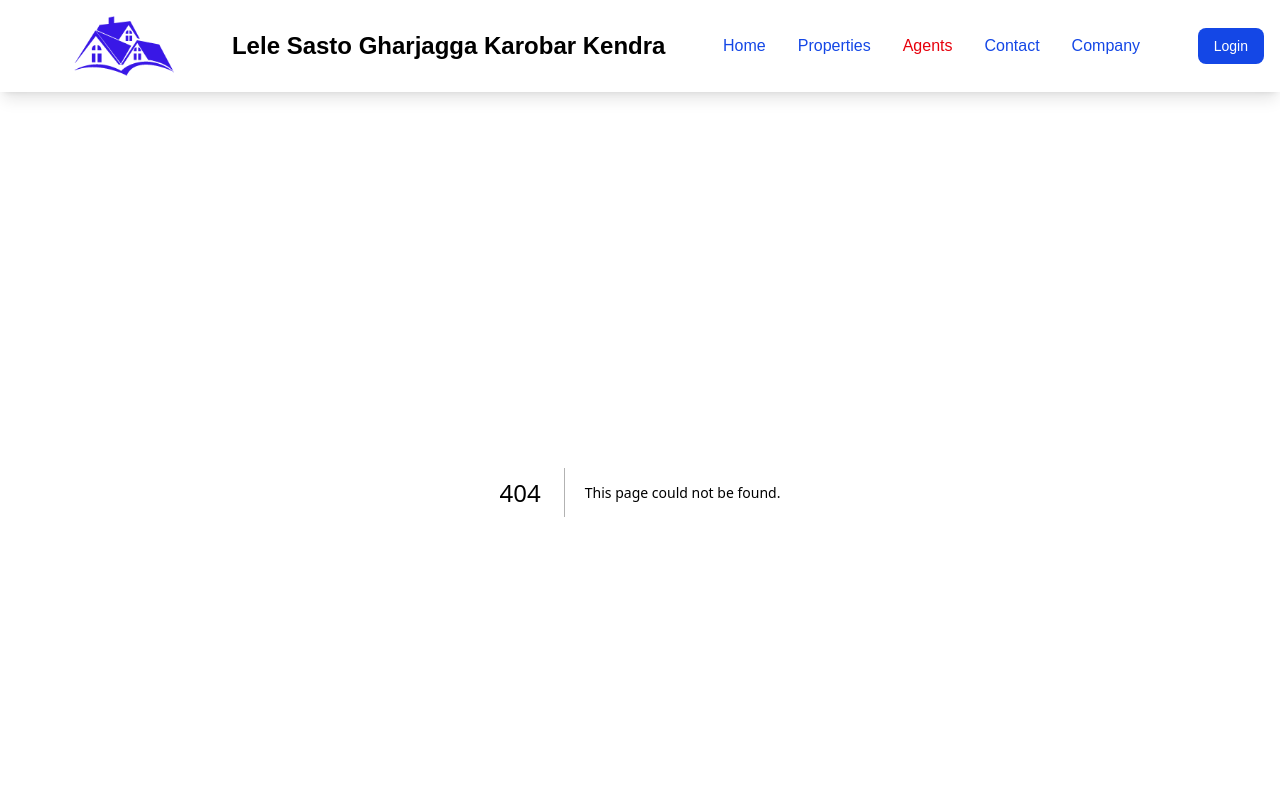
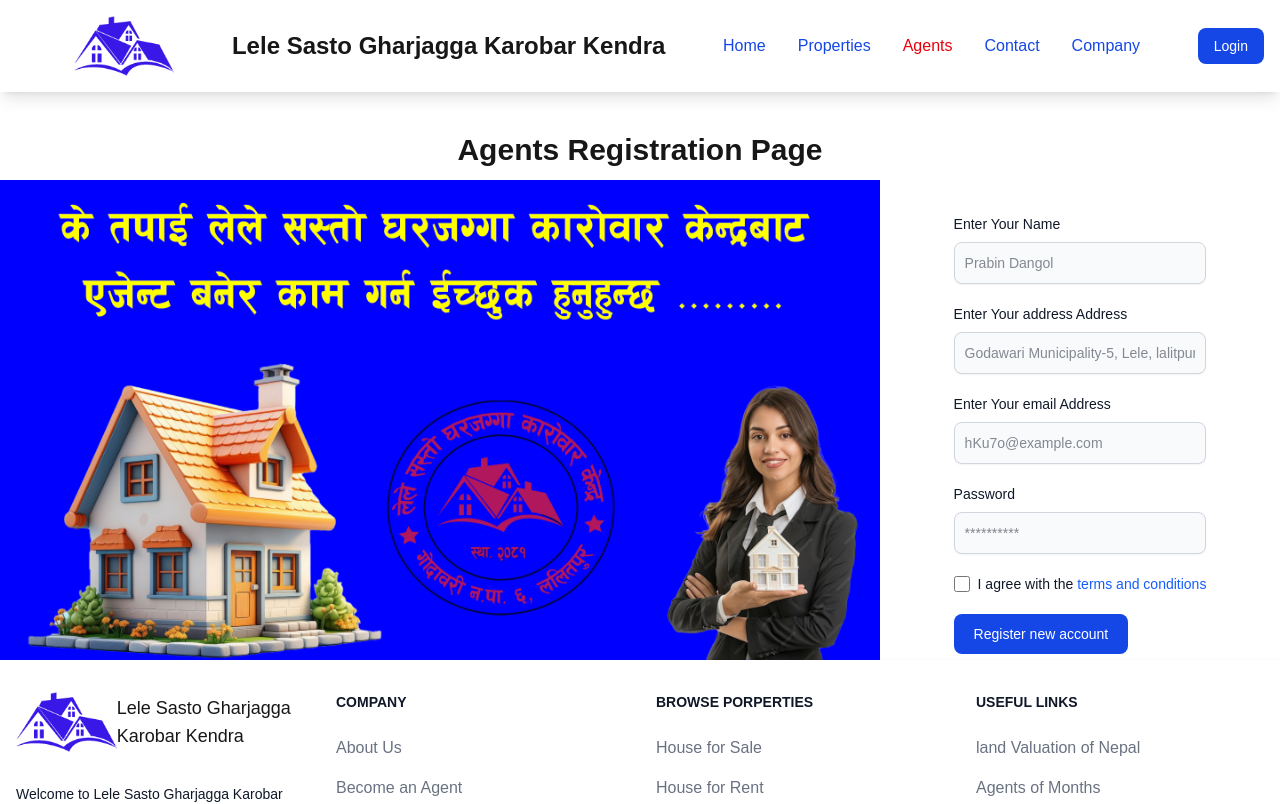
Before and after one commit to iamprabin-git/lelestore_Next.js, a Next.js app: page /agents in a window 1280 px wide. Before the commit this address had no page. Shown: the top 804 px of the page. Built offline with nearby package versions, Linux system fonts and the light colour scheme.

Commit message:
agent form
Signed-off-by: Prabin Dangol <dprabin23@gmail.com>

```diff
--- /dev/null
+++ b/src/app/agents/page.js
@@ -0,0 +1,114 @@
+import Image from "next/image";
+import image from "../../assets/images/agency.png";
+import React from "react";
+
+function AgentsPage() {
+  return (
+    <>
+      <h1 className="text-3xl font-bold pt-10 text-center">
+        Agents Registration Page
+      </h1>
+      <div className="flex mx-auto items-center justify-center">
+        <Image
+        height={800}
+        width={800}
+        className="h-120 w-auto mt-3"
+        src={image} alt="agency Image" />
+
+      <form className="max-w-lg mx-auto mt-10 items-center justify-center">
+        <div className="mb-5">
+          <label
+            htmlFor="Name"
+            className="block mb-2 text-sm font-medium text-gray-900 dark:text-white"
+          >
+            Enter Your Name
+          </label>
+          <input
+            type="Name"
+            id="Name"
+            className="shadow-xs bg-gray-50 border border-gray-300 text-gray-900 text-sm rounded-lg focus:ring-blue-500 focus:border-blue-500 block w-full p-2.5 dark:bg-gray-700 dark:border-gray-600 dark:placeholder-gray-400 dark:text-white dark:focus:ring-blue-500 dark:focus:border-blue-500 dark:shadow-xs-light"
+            placeholder="Prabin Dangol"
+            required
+          />
+        </div>
+        <div className="mb-5">
+          <label
+            htmlFor="address"
+            className="block mb-2 text-sm font-medium text-gray-900 dark:text-white"
+          >
+           Enter Your address Address
+          </label>
+          <input
+            type="text"
+            id="address"
+            className="shadow-xs bg-gray-50 border border-gray-300 text-gray-900 text-sm rounded-lg focus:ring-blue-500 focus:border-blue-500 block w-full p-2.5 dark:bg-gray-700 dark:border-gray-600 dark:placeholder-gray-400 dark:text-white dark:focus:ring-blue-500 dark:focus:border-blue-500 dark:shadow-xs-light"
+            placeholder="Godawari Municipality-5, Lele, lalitpur"
+            required
+          />
+        </div>
+        <div className="mb-5">
+          <label
+            htmlFor="email"
+            className="block mb-2 text-sm font-medium text-gray-900 dark:text-white"
+          >
+           Enter Your email Address
+          </label>
+          <input
+            type="email"
+            id="email"
+            className="shadow-xs bg-gray-50 border border-gray-300 text-gray-900 text-sm rounded-lg focus:ring-blue-500 focus:border-blue-500 block w-full p-2.5 dark:bg-gray-700 dark:border-gray-600 dark:placeholder-gray-400 dark:text-white dark:focus:ring-blue-500 dark:focus:border-blue-500 dark:shadow-xs-light"
+            placeholder="hKu7o@example.com"
+            required
+          />
+        </div>
+        <div className="mb-5">
+          <label
+            htmlFor="password"
+            className="block mb-2 text-sm font-medium text-gray-900 dark:text-white"
+          >
+            Password
+          </label>
+          <input
+            type="password"
+            id="repeat-password"
+            className="shadow-xs bg-gray-50 border border-gray-300 text-gray-900 text-sm rounded-lg focus:ring-blue-500 focus:border-blue-500 block w-full p-2.5 dark:bg-gray-700 dark:border-gray-600 dark:placeholder-gray-400 dark:text-white dark:focus:ring-blue-500 dark:focus:border-blue-500 dark:shadow-xs-light"
+            placeholder="**********"
+            required
+          />
+        </div>
+        <div className="flex items-start mb-5">
+          <div className="flex items-center h-5">
+            <input
+              id="terms"
+              type="checkbox"
+              defaultValue
+              className="w-4 h-4 border border-gray-300 rounded-sm bg-gray-50 focus:ring-3 focus:ring-blue-300 dark:bg-gray-700 dark:border-gray-600 dark:focus:ring-blue-600 dark:ring-offset-gray-800 dark:focus:ring-offset-gray-800"
+              required
+            />
+          </div>
+          <label
+            htmlFor="terms"
+            className="ms-2 text-sm font-medium text-gray-900 dark:text-gray-300"
+          >
+            I agree with the{" "}
+            <a
+              href="#"
+              className="text-blue-600 hover:underline dark:text-blue-500"
+            >
+              terms and conditions
+            </a>
+          </label>
+        </div>
+        <button
+          type="submit"
+          className="text-white bg-blue-700 hover:bg-blue-800 focus:ring-4 focus:outline-none focus:ring-blue-300 font-medium rounded-lg text-sm px-5 py-2.5 text-center dark:bg-blue-600 dark:hover:bg-blue-700 dark:focus:ring-blue-800"
+        >
+          Register new account
+        </button>
+      </form>
+      </div>
+    </>
+  );
+}
+
+export default AgentsPage;
--- a/src/app/properties/page.js
+++ b/src/app/properties/page.js
@@ -1,8 +1,107 @@
-import React from 'react'
+import Image from 'next/image';
+import Link from 'next/link';
+import logo from '../../assets/images/logo.png';
 
 function PropertiesPage() {
   return (
-    <div>Properties</div>
+    <>
+      <section className="bg-white dark:bg-gray-900 ">
+        <h1 className="text-3xl font-bold underline pt-6 text-center">Recently Listed Properties</h1>
+        <div className="flex flex-col-4 gap-3 items-center justify-center">
+        <div className="max-w-sm p-6 bg-white border border-gray-200 rounded-lg shadow-sm dark:bg-gray-800 dark:border-gray-700">
+        <span className="relative bg-red-600 text-white font-semibold px-2 py-1">Sale</span>
+            <Link href="#">
+              <Image className="rounded-t-lg" src={logo} alt="property" />
+            </Link>
+            <div className="p-5">
+              <Link href="#">
+                <h5 className="mb-2 text-2xl font-bold tracking-tight text-gray-900 dark:text-white">
+                  Land on sale At Lele
+                </h5>
+              </Link>
+              <p className="mb-3 font-normal text-gray-700 dark:text-gray-400">
+                Rs. 1,00,000 per Anna
+              </p>
+              <Link
+                href="#"
+                className="inline-flex items-center px-3 py-2 text-sm font-medium text-center text-white bg-blue-700 rounded-lg hover:bg-blue-800 focus:ring-4 focus:outline-none focus:ring-blue-300 dark:bg-blue-600 dark:hover:bg-blue-700 dark:focus:ring-blue-800"
+              >
+                view Details
+              </Link>
+            </div>
+          </div>
+
+          <div className="max-w-sm p-6 bg-white border border-gray-200 rounded-lg shadow-sm dark:bg-gray-800 dark:border-gray-700">
+          <span className="relative bg-red-600 text-white font-semibold px-2 py-1">Sale</span>
+            <Link href="#">
+              <Image className="rounded-t-lg" src={logo} alt="property" />
+            </Link>
+            <div className="p-5">
+              <Link href="#">
+                <h5 className="mb-2 text-2xl font-bold tracking-tight text-gray-900 dark:text-white">
+                  Land on sale At Lele
+                </h5>
+              </Link>
+              <p className="mb-3 font-normal text-gray-700 dark:text-gray-400">
+                Rs. 1,00,000 per Anna
+              </p>
+              <Link
+                href="#"
+                className="inline-flex items-center px-3 py-2 text-sm font-medium text-center text-white bg-blue-700 rounded-lg hover:bg-blue-800 focus:ring-4 focus:outline-none focus:ring-blue-300 dark:bg-blue-600 dark:hover:bg-blue-700 dark:focus:ring-blue-800"
+              >
+                view Details
+              </Link>
+            </div>
+          </div>
+          <div className="max-w-sm p-6 bg-white border border-gray-200 rounded-lg shadow-sm dark:bg-gray-800 dark:border-gray-700">
+          <span className="relative bg-red-600 text-white font-semibold px-2 py-1">Sale</span>
+            <Link href="#">
+              <Image className="rounded-t-lg" src={logo} alt="property" />
+            </Link>
+
+            <div className="p-5">
+              <Link href="#">
+                <h5 className="mb-2 text-2xl font-bold tracking-tight text-gray-900 dark:text-white">
+                  Land on sale At Lele
+                </h5>
+              </Link>
+              <p className="mb-3 font-normal text-gray-700 dark:text-gray-400">
+                Rs. 1,00,000 per Anna
+              </p>
+              <Link
+                href="#"
+                className="inline-flex items-center px-3 py-2 text-sm font-medium text-center text-white bg-blue-700 rounded-lg hover:bg-blue-800 focus:ring-4 focus:outline-none focus:ring-blue-300 dark:bg-blue-600 dark:hover:bg-blue-700 dark:focus:ring-blue-800"
+              >
+                view Details
+              </Link>
+            </div>
+          </div>
+
+          <div className="max-w-sm p-6 bg-white border border-gray-200 rounded-lg shadow-sm dark:bg-gray-800 dark:border-gray-700">
+          <span className="relative bg-red-600 text-white font-semibold px-2 py-1">Rent</span>
+            <Link href="#">
+              <Image className="rounded-t-lg" src={logo} alt="property" />
+            </Link>
+            <div className="p-5">
+              <Link href="#">
+                <h5 className="mb-2 text-2xl font-bold tracking-tight text-gray-900 dark:text-white">
+                  Land on sale At Lele
+                </h5>
+              </Link>
+              <p className="mb-3 font-normal text-gray-700 dark:text-gray-400">
+                Rs. 1,00,000 per Anna
+              </p>
+              <Link
+                href="#"
+                className="inline-flex items-center px-3 py-2 text-sm font-medium text-center text-white bg-blue-700 rounded-lg hover:bg-blue-800 focus:ring-4 focus:outline-none focus:ring-blue-300 dark:bg-blue-600 dark:hover:bg-blue-700 dark:focus:ring-blue-800"
+              >
+                view Details
+              </Link>
+            </div>
+          </div>
+        </div>
+      </section>
+      </>
   )
 }
 
```
Also changed, not shown: src/assets/images/agency.png (added).
